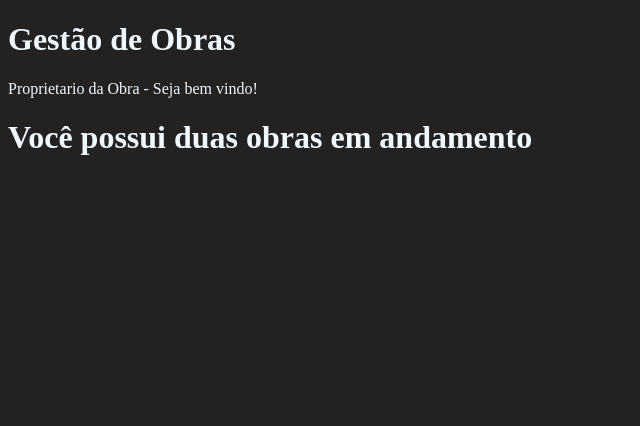
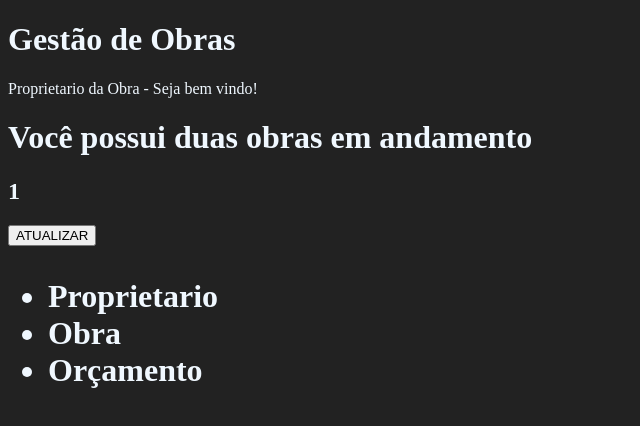
Before and after one commit to Japaonez/Gestao-Obra, a React (Create React App) app in the folder frontend/: page / in a window 1280 px wide. Shown: the top 426 px of the page, without its empty margins (0-640 px from the left). Built offline with nearby package versions, Linux system fonts and the light colour scheme.

Commit message:
Aula 23 Modulo 3

```diff
--- a/frontend/src/components/basics/Body.tsx
+++ b/frontend/src/components/basics/Body.tsx
@@ -1,11 +1,24 @@
+import { useState } from "react";
+
+
 interface BodyProps{
     msg: string;
     msg_esp?: string;
 }
 
 const Body: React.FC<BodyProps> = (props) => {
+    const [contador, setContador] = useState(1);
+
+    function buttonClick(){
+        setContador(contador + 1);
+    }
+
     return (
+        <>
         <h1>{ props.msg }</h1>
+        <h2>{ contador }</h2>
+        <button onClick = {buttonClick}>ATUALIZAR</button>
+        </>
     )
 }
 export default Body;
--- /dev/null
+++ b/frontend/src/components/basics/Menu.tsx
@@ -0,0 +1,9 @@
+interface BodyProps{
+}
+
+const Menu: React.FC<BodyProps> = (props) => {
+    return (
+        <h1>{ props.children }</h1>
+    )
+}
+export default Menu;
--- a/frontend/src/index.tsx
+++ b/frontend/src/index.tsx
@@ -5,6 +5,7 @@ import reportWebVitals from './reportWebVitals';
 import './components/basics/Header';
 import Header from './components/basics/Header';
 import Body from './components/basics/Body';
+import Menu from './components/basics/Menu';
 
 const tag = <h1>Gestão de Obras</h1>
 ReactDOM.render(
@@ -12,6 +13,13 @@ ReactDOM.render(
     { tag }
     <Header/>
     <Body msg = "Você possui duas obras em andamento"/>
+    <Menu>
+      <ul>
+        <li>Proprietario</li>
+        <li>Obra</li>
+        <li>Orçamento</li>
+      </ul>
+    </Menu>
   </>,
   document.getElementById('root')
 );
```
